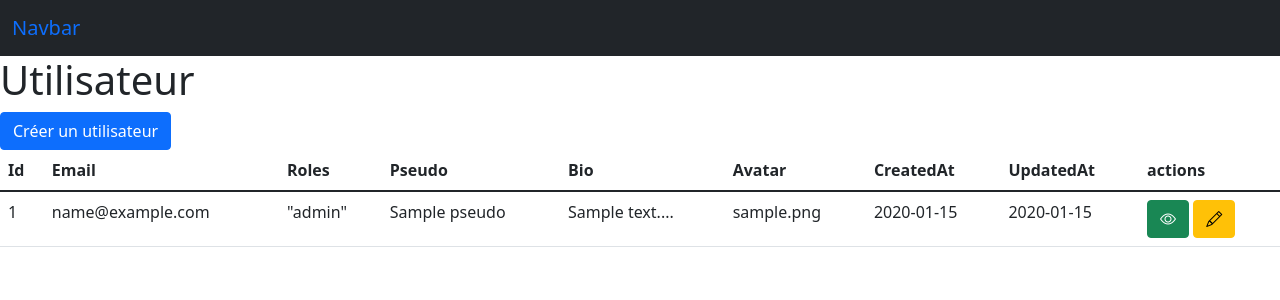
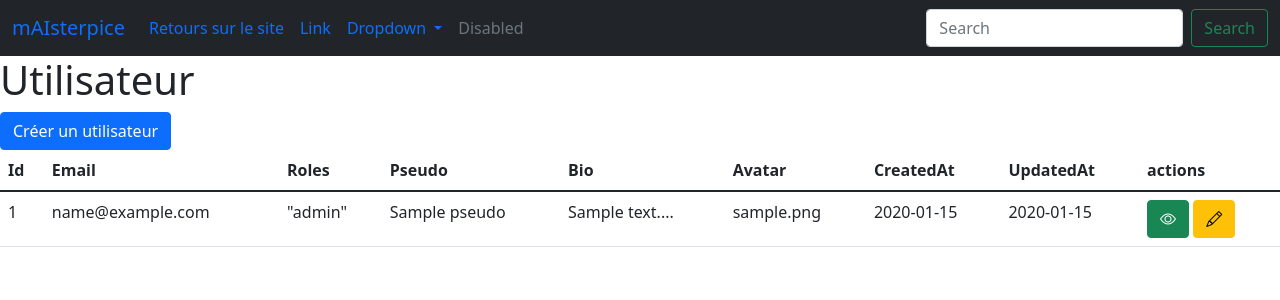
Before and after one commit to alexandre-longeaud/projet_fin_etude_back, a Symfony app: template templates/back_office/user/index.html.twig in a window 1280 px wide. Shown: the top 300 px of the page. Run offline with Twig, Linux system fonts and the light colour scheme; the template is opened without the code that fills it: most values are stand-ins (such as "Sample title", 1, 10 or a date in 2020); some libraries are stand-ins or nearby versions.

Commit message:
Ajout tpl twig

```diff
--- a/templates/base.html.twig
+++ b/templates/base.html.twig
@@ -26,16 +26,16 @@
 {% block nav %}
 
 
-		<nav class="navbar bg-dark" data-bs-theme="dark">
+		<nav class="navbar navbar-expand-lg navbar bg-dark data-bs-theme">
   <div class="container-fluid">
-    <a class="navbar-brand" href="#">Navbar</a>
+    <a class="navbar-brand" href="#">mAIsterpice</a>
     <button class="navbar-toggler" type="button" data-bs-toggle="collapse" data-bs-target="#navbarSupportedContent" aria-controls="navbarSupportedContent" aria-expanded="false" aria-label="Toggle navigation">
       <span class="navbar-toggler-icon"></span>
     </button>
     <div class="collapse navbar-collapse" id="navbarSupportedContent">
       <ul class="navbar-nav me-auto mb-2 mb-lg-0">
         <li class="nav-item">
-          <a class="nav-link active" aria-current="page" href="#">Home</a>
+          <a class="nav-link active" aria-current="page" href="#">Retours sur le site</a>
         </li>
         <li class="nav-item">
           <a class="nav-link" href="#">Link</a>
```
